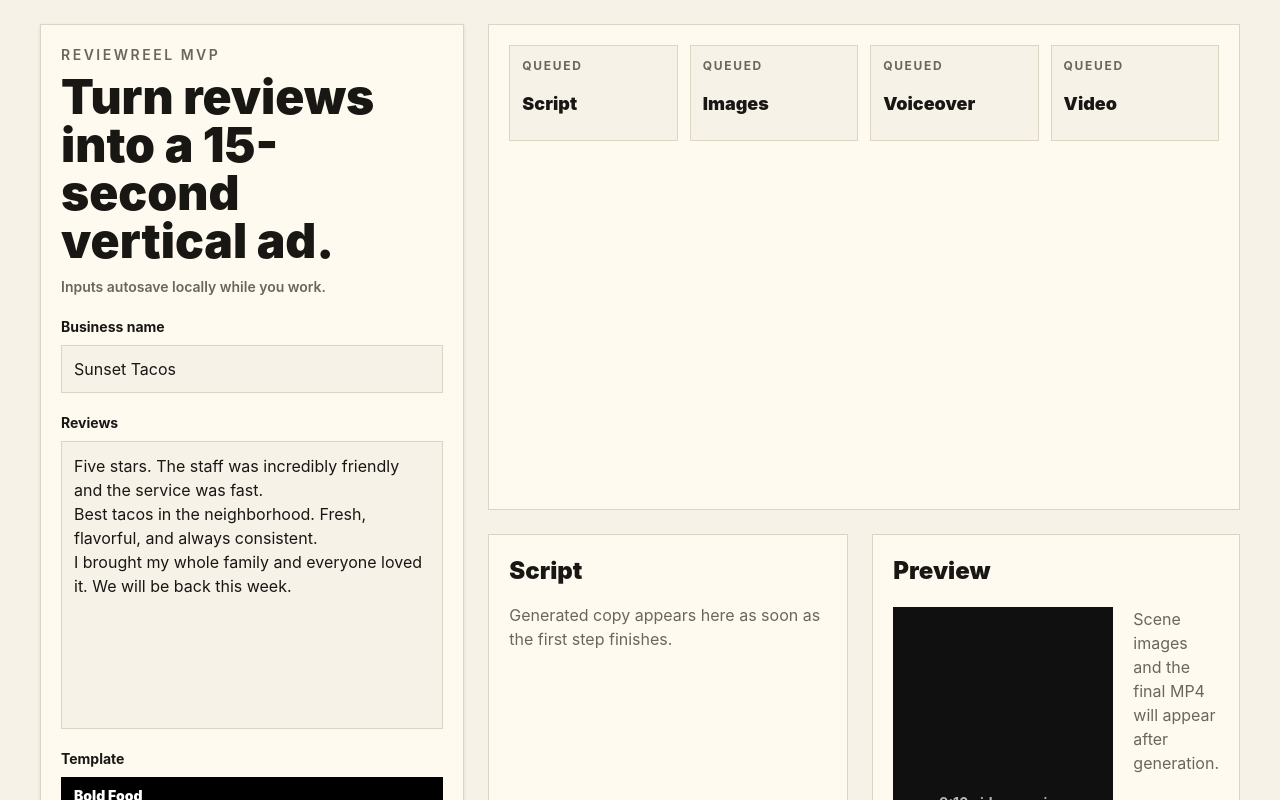
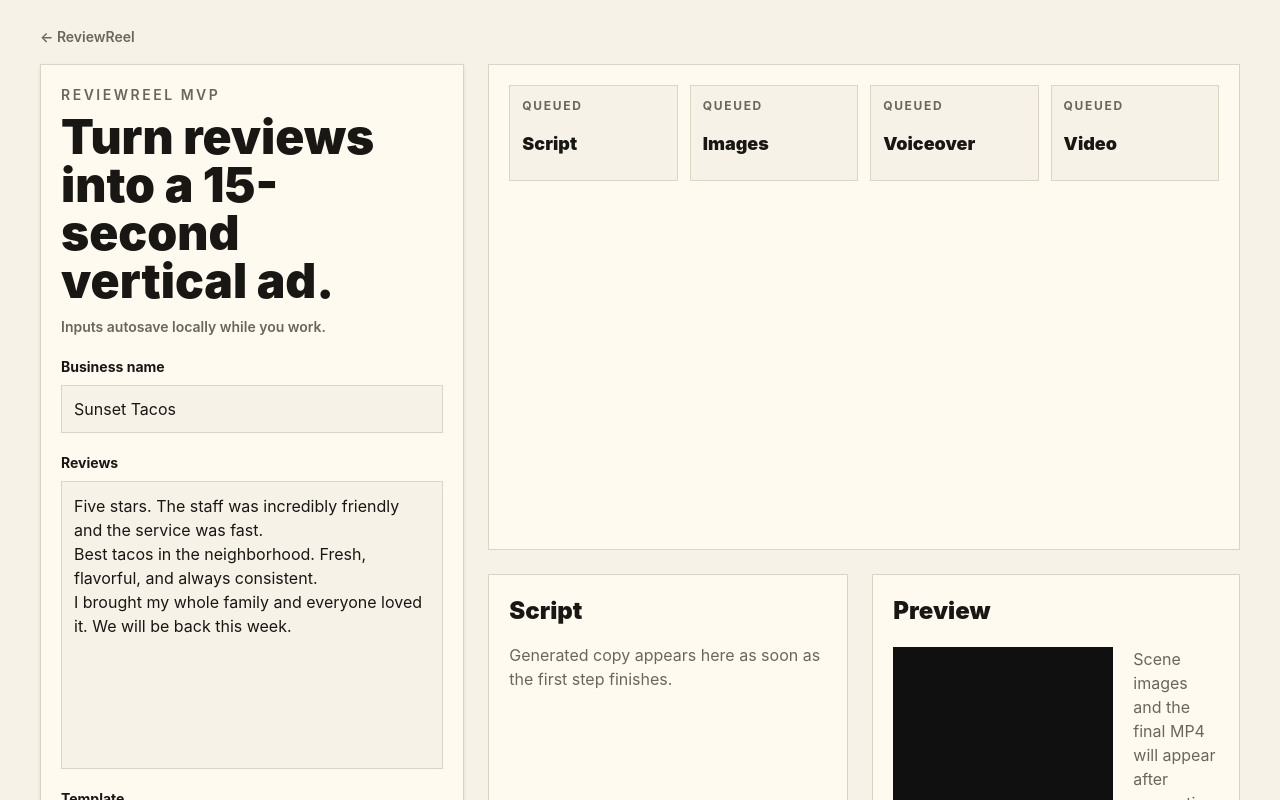
Before and after one commit to firstdraft-work/ReviewReel, a Next.js app: page /generate in a window 1280 px wide. Shown: the top 800 px of the page. Built offline with nearby package versions, Linux system fonts and the light colour scheme.

Commit message:
fix(qa): ISSUE-002 — add back-to-home navigation on generate page

```diff
--- a/app/generate/generate-client.tsx
+++ b/app/generate/generate-client.tsx
@@ -1,6 +1,7 @@
 "use client";
 
 import Image from "next/image";
+import Link from "next/link";
 import { useEffect, useMemo, useRef, useState } from "react";
 import type { ReviewScript, VideoJob, VideoJobStepStatus, VideoTemplateId } from "@/types/video";
 
@@ -232,6 +233,9 @@ export function GenerateClient() {
 
   return (
     <main className="min-h-screen px-5 py-6 sm:px-8 lg:px-10">
+      <nav className="mb-4">
+        <Link className="text-muted text-sm font-semibold hover:text-black" href="/">&larr; ReviewReel</Link>
+      </nav>
       <section className="mx-auto grid max-w-7xl gap-6 lg:grid-cols-[minmax(360px,480px)_1fr]">
         <section
           className="border-line bg-panel flex min-h-[calc(100vh-48px)] flex-col gap-5 border p-5 shadow-sm"
```
